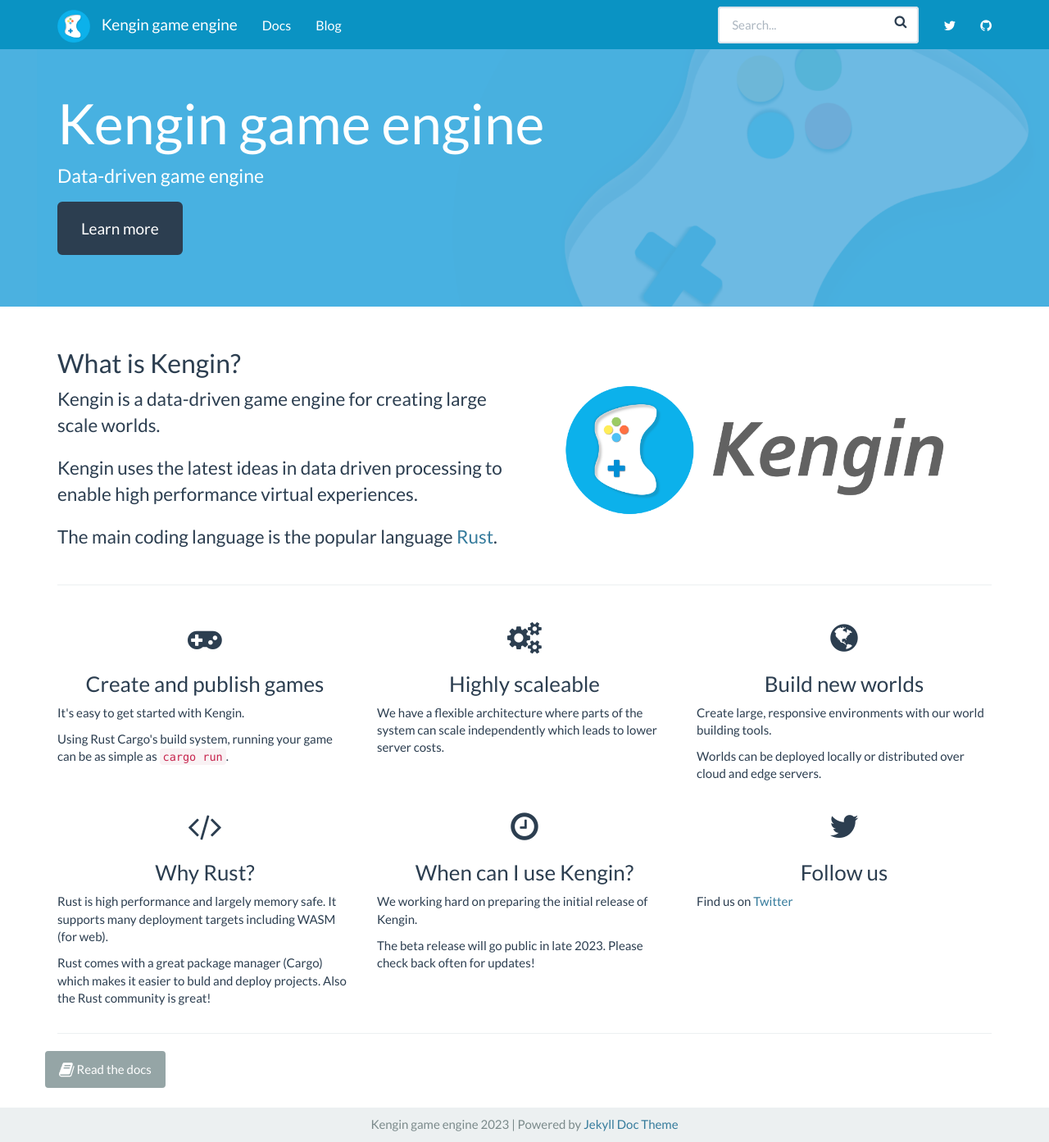
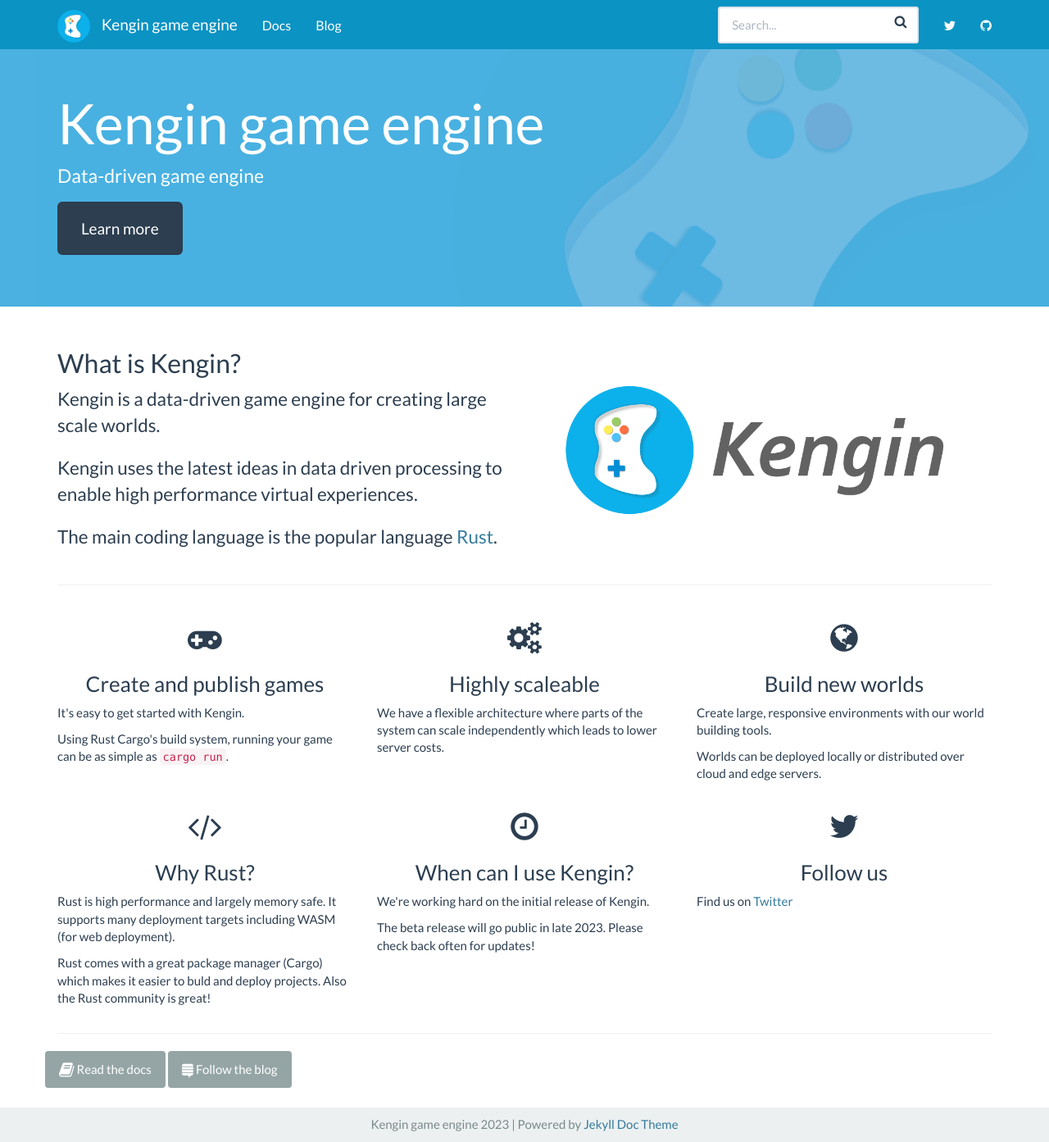
Before and after one commit to kengin-games/website, a Jekyll site: the page built from index.html, in a window 1280 px wide and 1393 px high. Shown: the whole window at 82% size. Built offline with Jekyll 4.4.1, drawn with Linux system fonts in a browser that asks for light colours.

Commit message:
Minor edits.

```diff
--- a/index.html
+++ b/index.html
@@ -68,7 +68,7 @@
             <h3 class="text-center">Why Rust?</h3>
             <p>
                 Rust is high performance and largely memory safe. It supports many deployment
-                targets including WASM (for web).
+                targets including WASM (for web deployment).
             </p>
             <p>
                 Rust comes with a great package manager (Cargo) which makes it easier to buld and
@@ -79,7 +79,7 @@
             <h1 class="text-center"><i class="fa fa-clock-o" aria-hidden="true"></i></h1>
             <h3 class="text-center">When can I use Kengin?</h3>
             <p>
-                We working hard on preparing the initial release of Kengin.
+                We're working hard on the initial release of Kengin.
             </p>
             <p>
                 The beta release will go public in late 2023. Please check back often for updates!
@@ -98,5 +98,8 @@
         <a href="/docs/home/" class="btn btn-default" role="button">
             <i class="fa fa-book fa-lg"></i> Read the docs
         </a>
+        <a href="/docs/home/" class="btn btn-default" role="button">
+            <i class="fa fa-stack-exchange fa-lg"></i> Follow the blog
+        </a>
     </div>
 </div>
```
